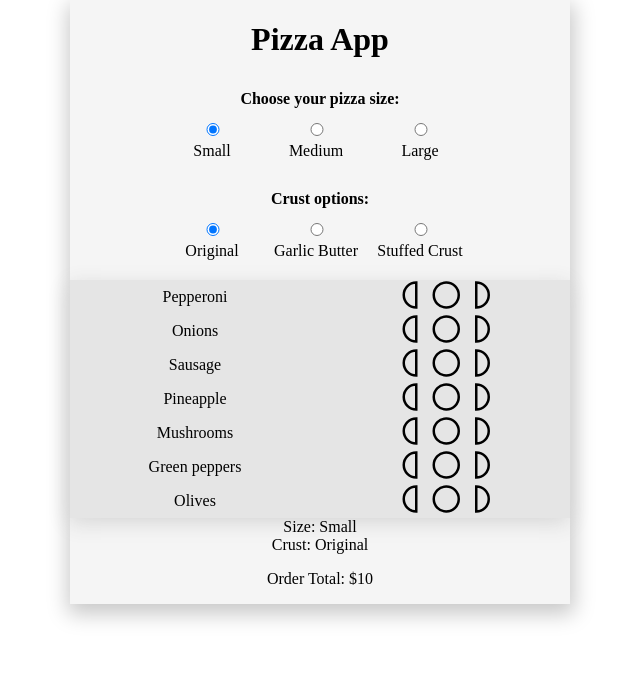
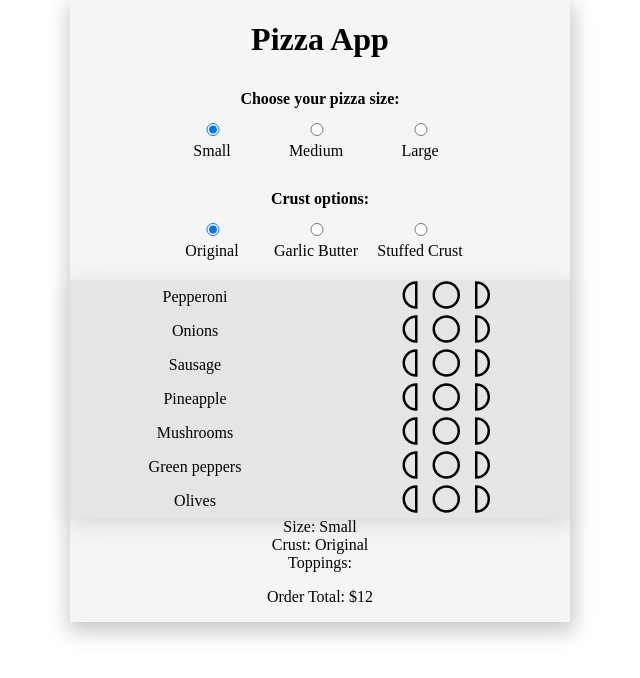
Before and after one commit to villanovachile/pizza-app, a React app: page / in a window 1280 px wide. Shown: the top 678 px of the page, without its empty margins (320-960 px from the left). Built offline with nearby package versions, Linux system fonts and the light colour scheme.

Commit message:
Add total price to summary & toppings

```diff
--- a/src/components/OrderSummary.js
+++ b/src/components/OrderSummary.js
@@ -11,6 +11,7 @@ const OrderSummary = () => {
 
 
   const size = useSelector((state) => state.options.size);
+  const toppings = useSelector((state) => state.options.toppings);
   const sizeSelection = useSelector((state) => state.orders[0].pizza.size);
   const renderSizeSelection = size.map((item) => {
    if (item.id === sizeSelection) {
@@ -26,10 +27,30 @@ const OrderSummary = () => {
      };
    });
 
+
+  const currentToppings = () => {
+    let tempToppings = [];
+    toppings.map((topping) => {
+
+      Object.entries(currentOrder.toppings).map(([id, partition]) => {
+
+      if (Number(id) === topping.id) {
+        tempToppings.push(`${topping.name} (${partition})`);
+      }
+      });
+    });
+
+  return tempToppings.join(", ");
+
+  };
+
+
+
   return (
   <div className="Summary">
     <div className="sizeSelction">Size: {renderSizeSelection}</div>
     <div className="crustSelection"> Crust: {renderCrustSelection}</div>
+    <div className="toppingsSelection"> Toppings: {currentToppings()}</div>
     <div className="order-summary">Order Total: ${priceTotal}</div>
   </div>
   );
--- a/src/state/ordersSlice.js
+++ b/src/state/ordersSlice.js
@@ -7,7 +7,7 @@ const initialState = [
     pizza: {
       size: 1,
       crust: 4,
-      toppings: {},
+      toppings: {1:"whole"},
     },
   },
 ];
```
